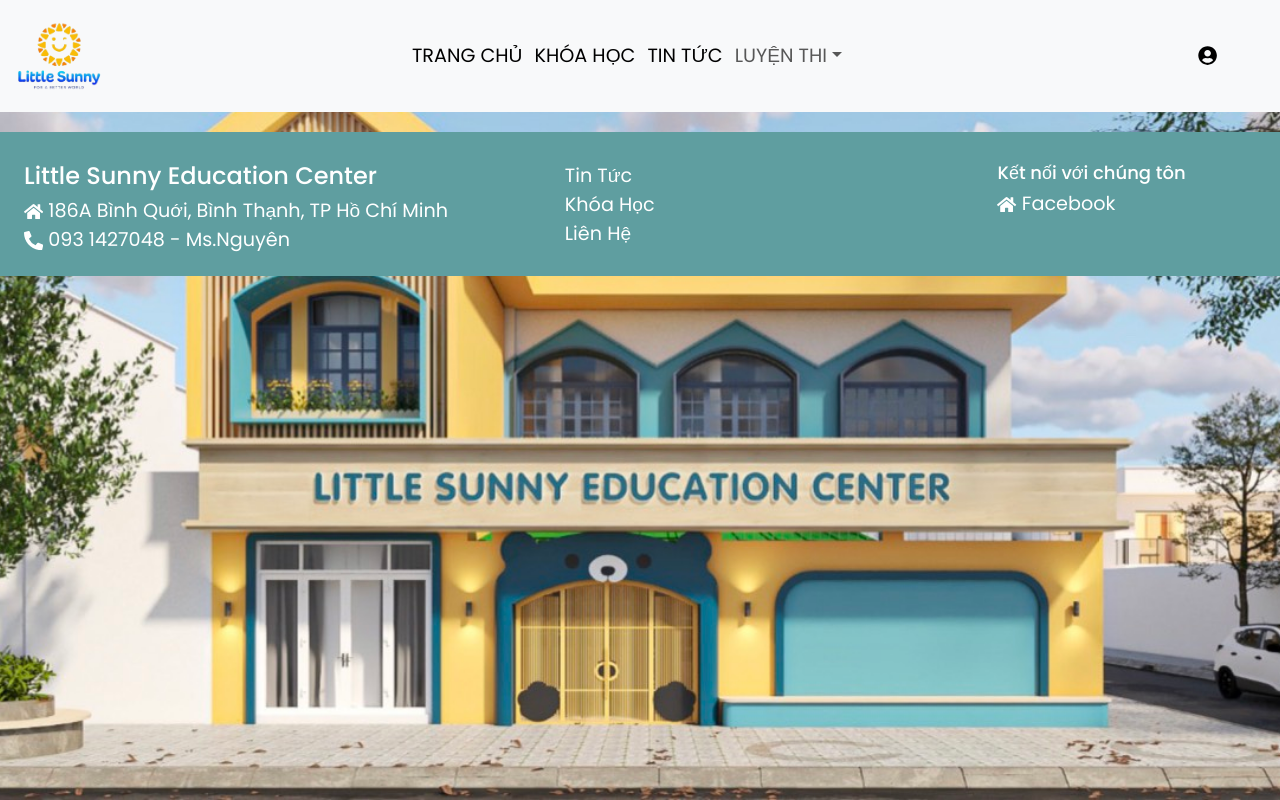
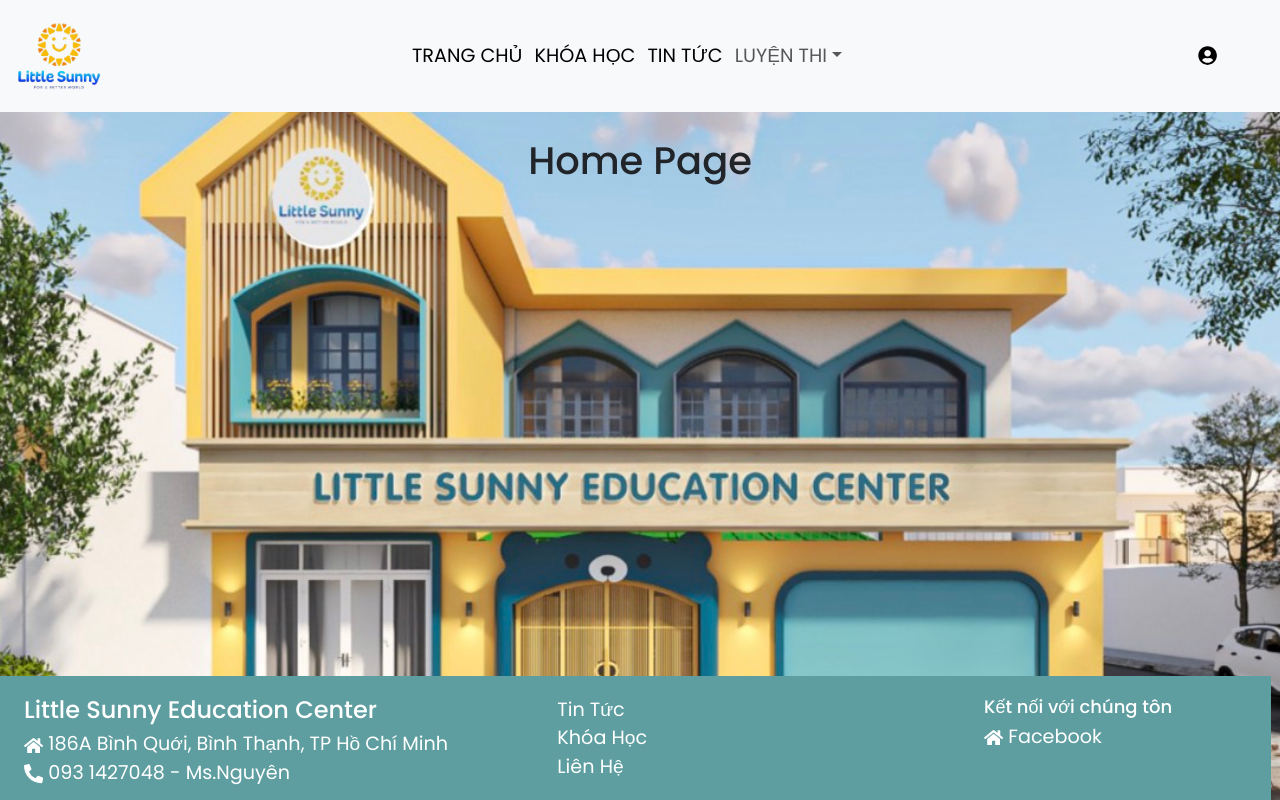
Before and after one commit to Naut2802/FL_Project, a React (Create React App) app in the folder FE/LittleSunny/: page / in a window 1280 px wide. Built offline with nearby package versions, Linux system fonts and the light colour scheme.

Commit message:
sua footer

```diff
--- a/FE/LittleSunny/src/Components/Layout/Footer/Footer.js
+++ b/FE/LittleSunny/src/Components/Layout/Footer/Footer.js
@@ -1,13 +1,12 @@
-import { FaHome } from 'react-icons/fa';
-import { FaPhoneAlt } from 'react-icons/fa';
 import classNames from 'classnames/bind';
+import { FaHome, FaPhoneAlt } from 'react-icons/fa';
 
 import styles from './Footer.module.scss';
 
 const cx = classNames.bind(styles);
 function Footer() {
     return (
-        <footer className={cx('wrapper', 'row')}>
+        <footer className={cx('wrapper', 'row w-100')}>
             <div className={cx('title-footer', 'col-5 ')}>
                 {/* <h3 className={cx('title-name')}>Little Sunny Education Center </h3>
                 <span>
--- a/FE/LittleSunny/src/Components/Layout/Footer/Footer.module.scss
+++ b/FE/LittleSunny/src/Components/Layout/Footer/Footer.module.scss
@@ -1,8 +1,8 @@
 .wrapper {
-    margin-top: 20px;
     background-color: cadetblue;
     color: white;
-    padding: 10px 0;
+    position: absolute;
+    bottom: 0px;
 }
 
 .title-name {
--- a/FE/LittleSunny/src/pages/Home/index.js
+++ b/FE/LittleSunny/src/pages/Home/index.js
@@ -1,5 +1,5 @@
+import Footer from '~/Components/Layout/Footer/Footer';
 import Header from '~/Components/Layout/Header/Header';
-import Footer from '~/Components/Layout/Footer/Footer';
 
 function Home() {
     return (
@@ -7,6 +7,9 @@
             <header>
                 <Header />
             </header>
+            <article>
+                <h1 className="text-center">Home Page</h1>
+            </article>
             <footer>
                 <Footer />
             </footer>
```
Also changed, not shown: FE/LittleSunny/src/pages/Home/Home.scss (added).
